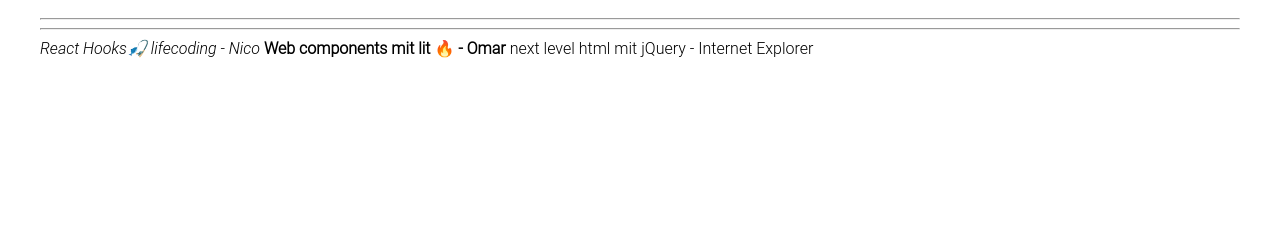
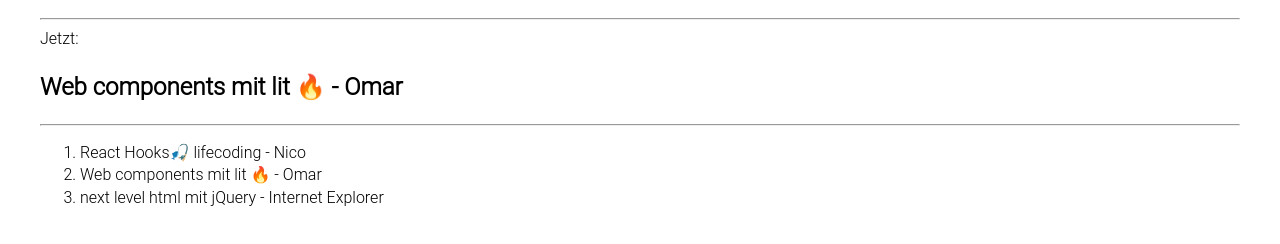
Before and after one commit to goatfryed/web-components-with-lit, a website built with Parcel: page src/index.html in a window 1280 px wide. Shown: the part 88-332 px from the top of the page. Built offline with nearby package versions, Linux system fonts and the light colour scheme.

Commit message:
remove custom web components from initial view

```diff
--- a/src/index.html
+++ b/src/index.html
@@ -28,13 +28,13 @@
 <div>
 	<h1>35. Kasseler Webmontag</h1>
 	<hr/>
-	<current-session></current-session>
+	Jetzt: <h2>Web components mit lit 🔥 - Omar</h2>
 	<hr/>
-	<session-schedule>
-		<scheduled-session>React Hooks🎣 lifecoding - Nico</scheduled-session>
-		<scheduled-session>Web components mit lit 🔥 - Omar</scheduled-session>
-		<scheduled-session>next level html mit jQuery - Internet Explorer</scheduled-session>
-	</session-schedule>
+	<ol>
+		<li>React Hooks🎣 lifecoding - Nico</li>
+		<li>Web components mit lit 🔥 - Omar</li>
+		<li>next level html mit jQuery - Internet Explorer</li>
+	</ol>
 </div>
 </body>
 
```
